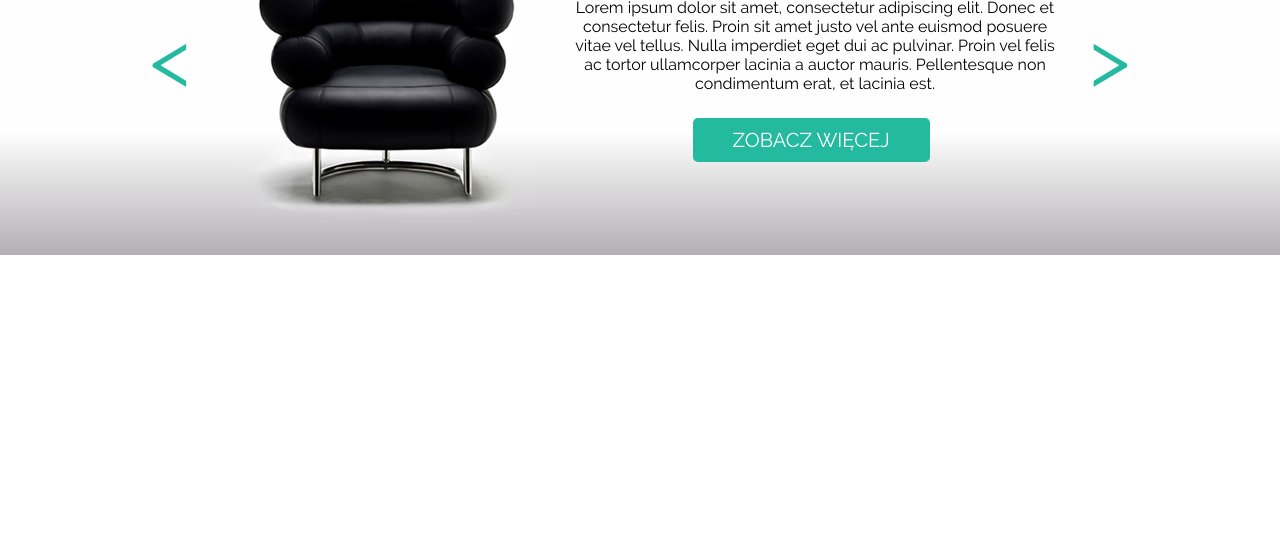
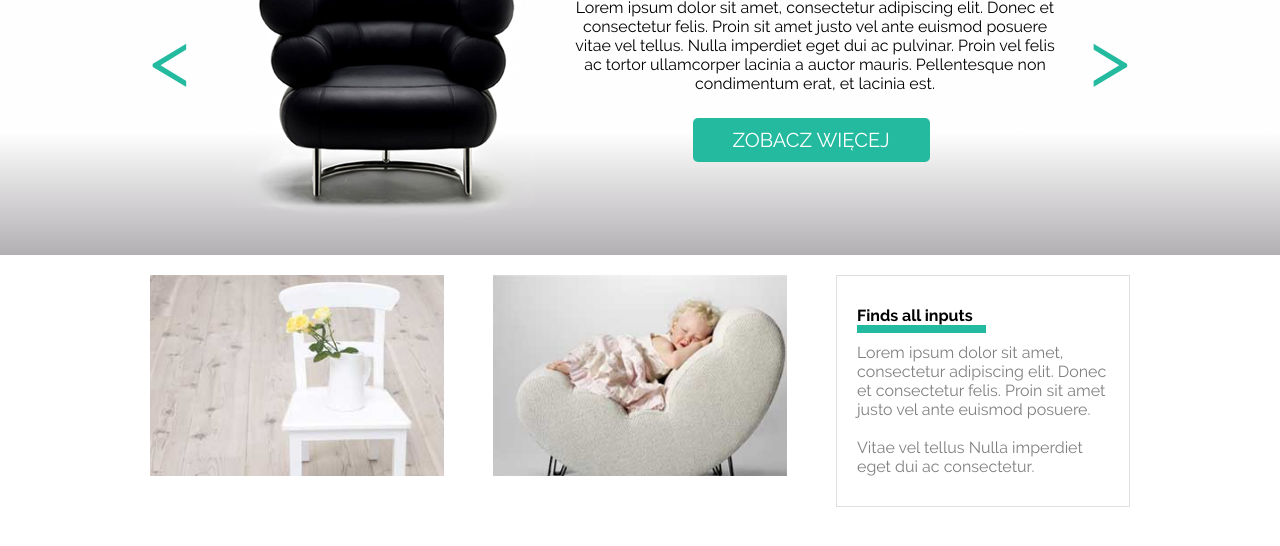
Before and after one commit to kingastanek/Sit_on_chair, a plain HTML site: page index.html in a window 1280 px wide. Shown: the part 166-712 px from the top of the page. Drawn offline with Linux system fonts and the light colour scheme.

Commit message:
Add second section with two images and article

```diff
--- a/css/style.css
+++ b/css/style.css
@@ -122,3 +122,38 @@ section.bg > div {
   top: 96.5px;
   right: 0px;
 }
+
+
+.box {
+  float: left;
+  width: 30%;
+  margin-right: 5%;
+  margin-top: 20px;
+  margin-bottom: 40px;
+}
+
+.box:last-child {
+  margin-right: 0;
+  margin-top: 20px;
+  border: 1px solid rgba(192,192,192,0.5);
+}
+
+article.box h1 {
+  display: inline-block;
+  width: 50%;
+  font-weight: bold;
+  border-bottom: 8px solid rgb(36, 186, 159);
+}
+
+
+article.box p {
+	padding-top: 10px;
+	color:grey;
+}
+
+article.box {
+	padding-top: 30px;
+	padding-left: 20px;
+	padding-right: 15px;
+	padding-bottom: 30px;
+}
--- a/index.html
+++ b/index.html
@@ -38,5 +38,17 @@
         </div>
       </div>
     </section>
+
+    <section>
+      <div class="main_width clearfix">
+        <img src="images/box1_img.jpg" class="box">
+        <img src="images/box2_img.jpg" class="box">
+        <article class="box">
+          <h1>Finds all inputs</h1>
+          <p>Lorem ipsum dolor sit amet, consectetur adipiscing elit. Donec et consectetur felis. Proin sit amet justo vel ante euismod posuere.<br><br> Vitae vel tellus Nulla imperdiet eget dui ac consectetur.</p>
+        </article>
+      </div>
+    </section>
+
   </body>
 </html>
```
